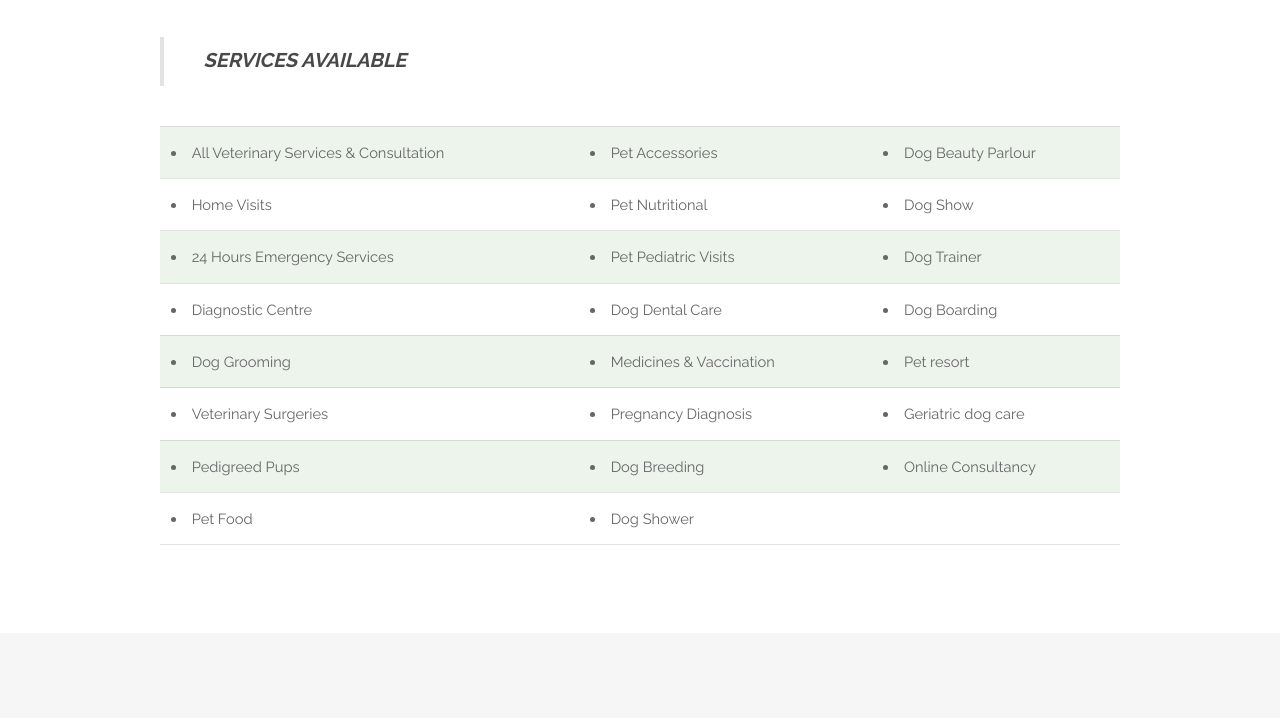
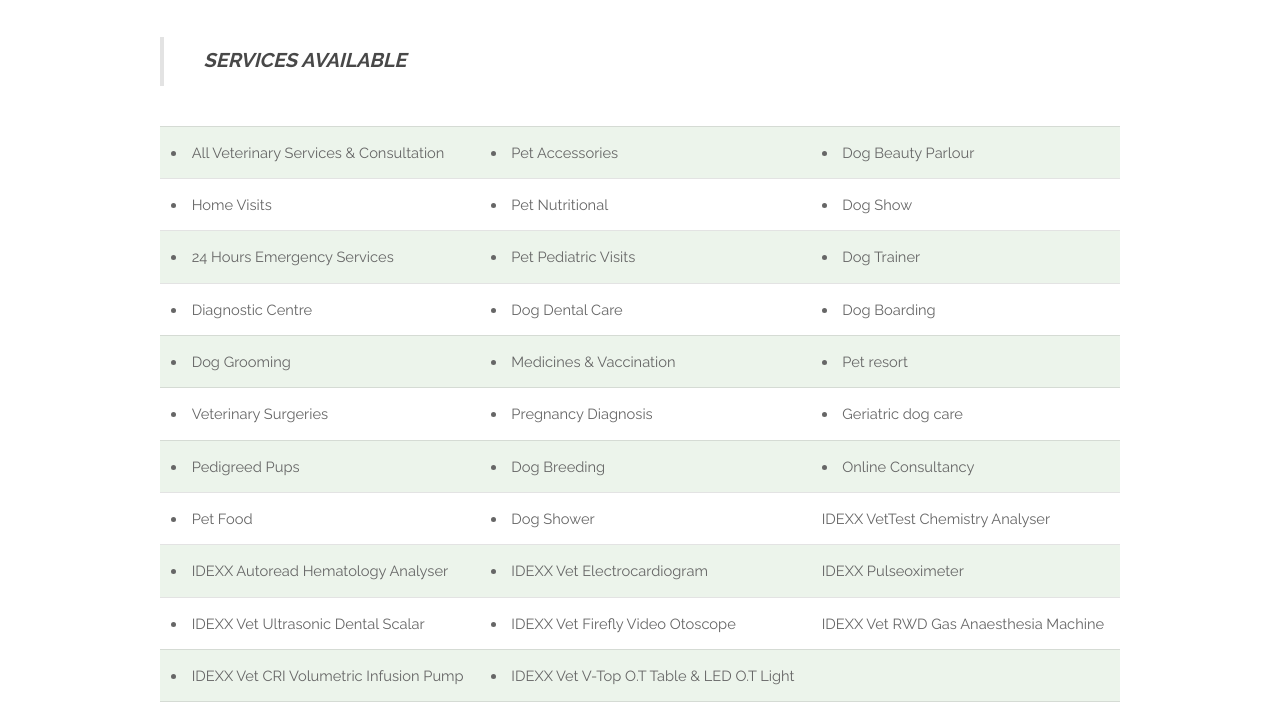
Before and after one commit to vijayk/petsplanet.co.in, a plain HTML site: page services.html in a window 1280 px wide. Shown: the part 234-952 px from the top of the page. Drawn offline with Linux system fonts and the light colour scheme.

Commit message:
add service.

```diff
--- a/services.html
+++ b/services.html
@@ -85,6 +85,21 @@
 										<tr>
 											<td><li>Pet Food</td>
 											<td><li>Dog Shower</td>
+											<td>IDEXX VetTest Chemistry Analyser</td>
+										</tr>
+										<tr>
+											<td><li>IDEXX Autoread Hematology Analyser</td>
+											<td><li>IDEXX Vet Electrocardiogram</td>
+											<td>IDEXX Pulseoximeter</td>
+										</tr>
+										<tr>
+											<td><li>IDEXX Vet Ultrasonic Dental Scalar</td>
+											<td><li>IDEXX Vet Firefly Video Otoscope</td>
+											<td>IDEXX Vet RWD Gas Anaesthesia Machine</td>
+										</tr>
+										<tr>
+											<td><li>IDEXX Vet CRI Volumetric Infusion Pump</td>
+											<td><li>IDEXX Vet V-Top O.T Table &amp; LED O.T Light</td>
 											<td>&nbsp;</td>
 										</tr>
 
```
